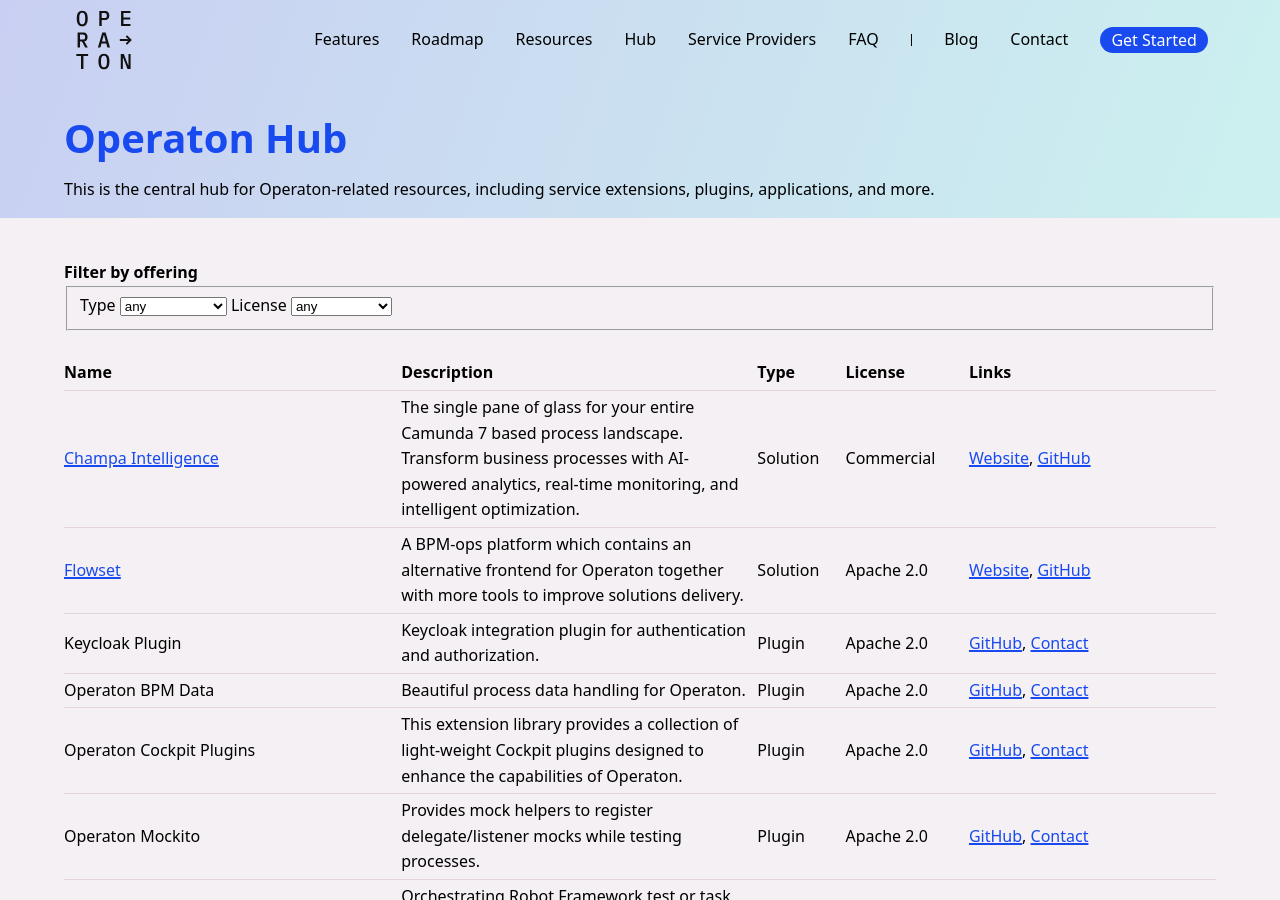
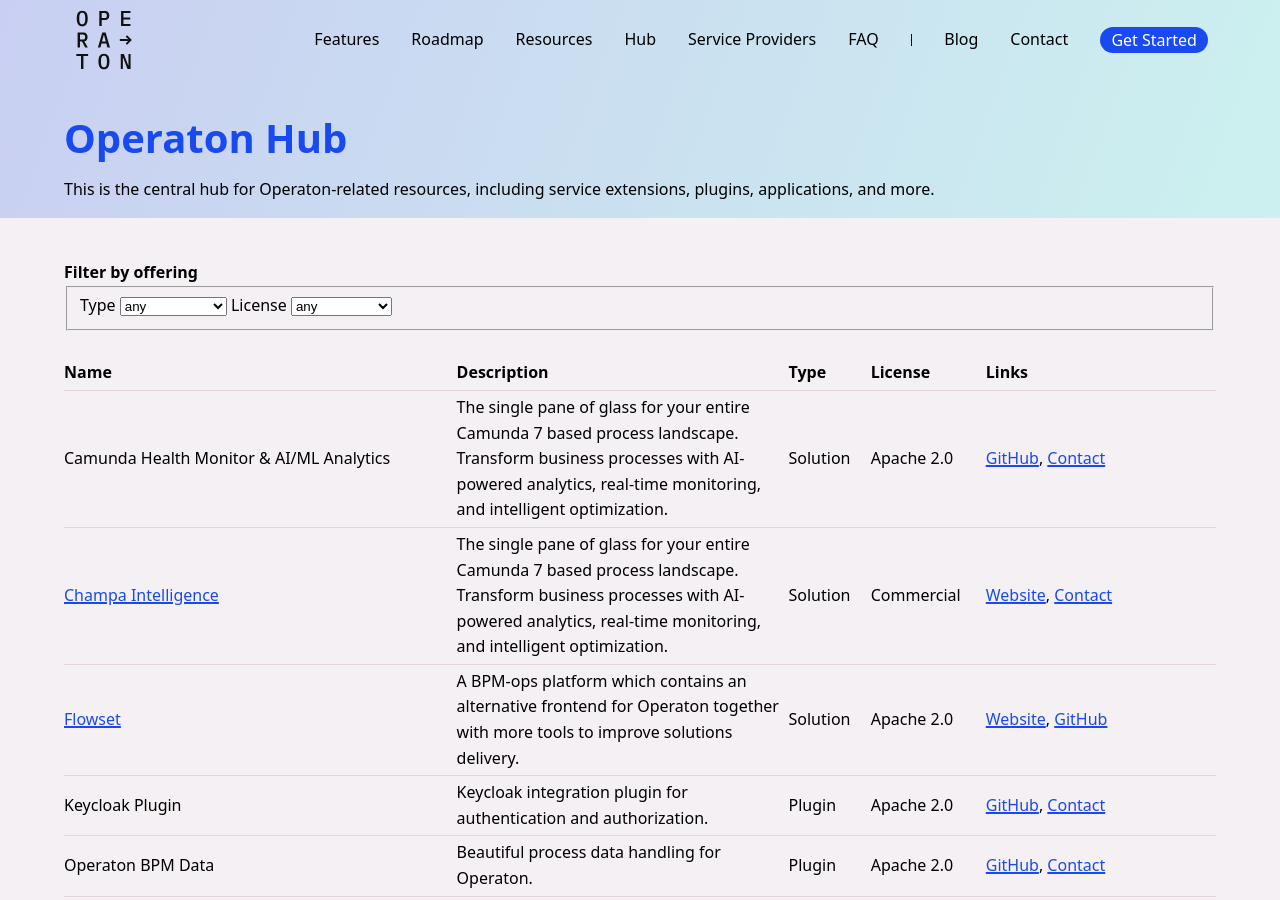
Before and after one commit to operaton/operaton.org, a Jekyll site: the page built from hub.html, in a window 1280 px wide and 900 px high. Built offline with Jekyll 4.4.1, drawn with Linux system fonts in a browser that asks for light colours.

Commit message:
feat(hub): Add Camunda Health Monitor & AI/ML Analytics

```diff
--- a/_data/hub-items.yml
+++ b/_data/hub-items.yml
@@ -104,5 +104,16 @@
   links:
     - label: Website
       url: https://champa-bpmn.com
+    - label: Contact
+      url: "info@champa-bpmn.com"
+
+- name: Camunda Health Monitor & AI/ML Analytics
+  description: >-
+    The single pane of glass for your entire Camunda 7 based process landscape. Transform business processes with AI-powered analytics, real-time monitoring, and intelligent optimization.
+  type: 0
+  license: 2
+  links:
     - label: GitHub
+      url: https://github.com/bibacrm/camunda-health-monitor
+    - label: Contact
       url: "info@champa-bpmn.com"
```
